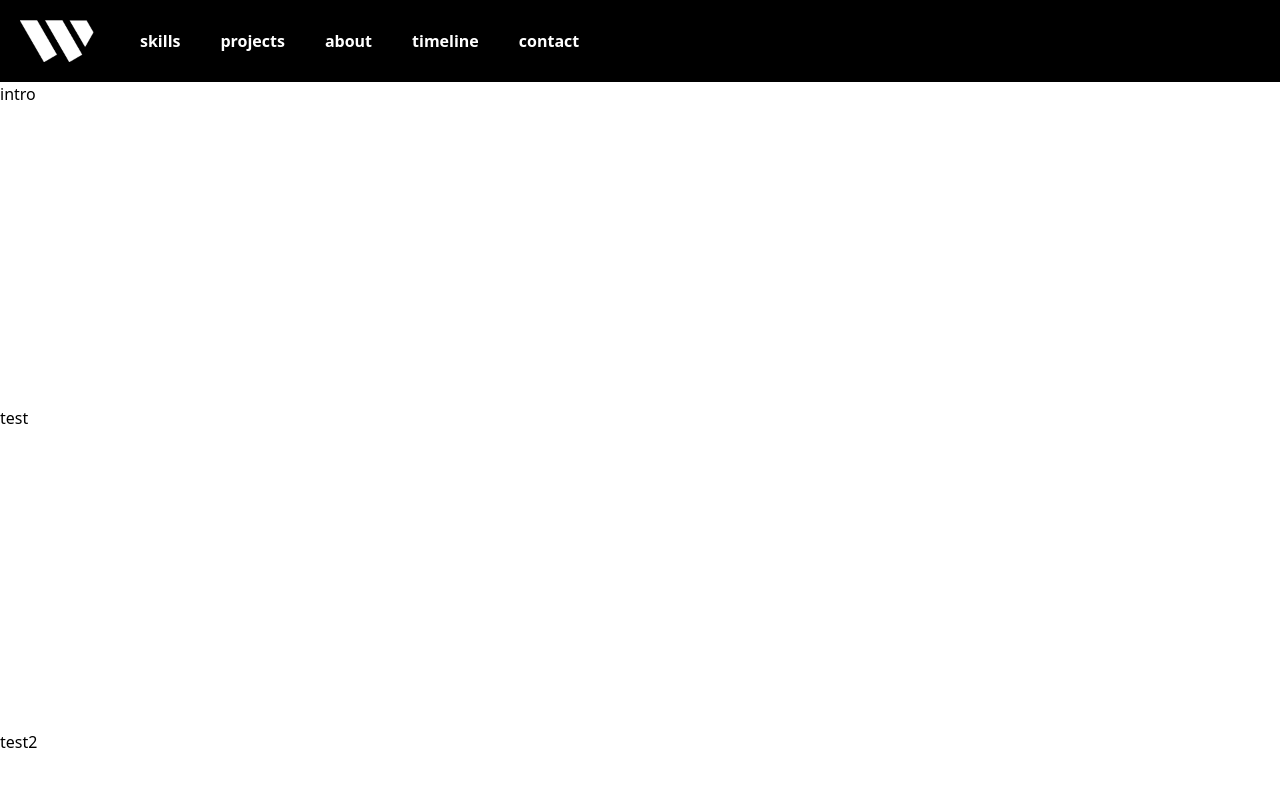
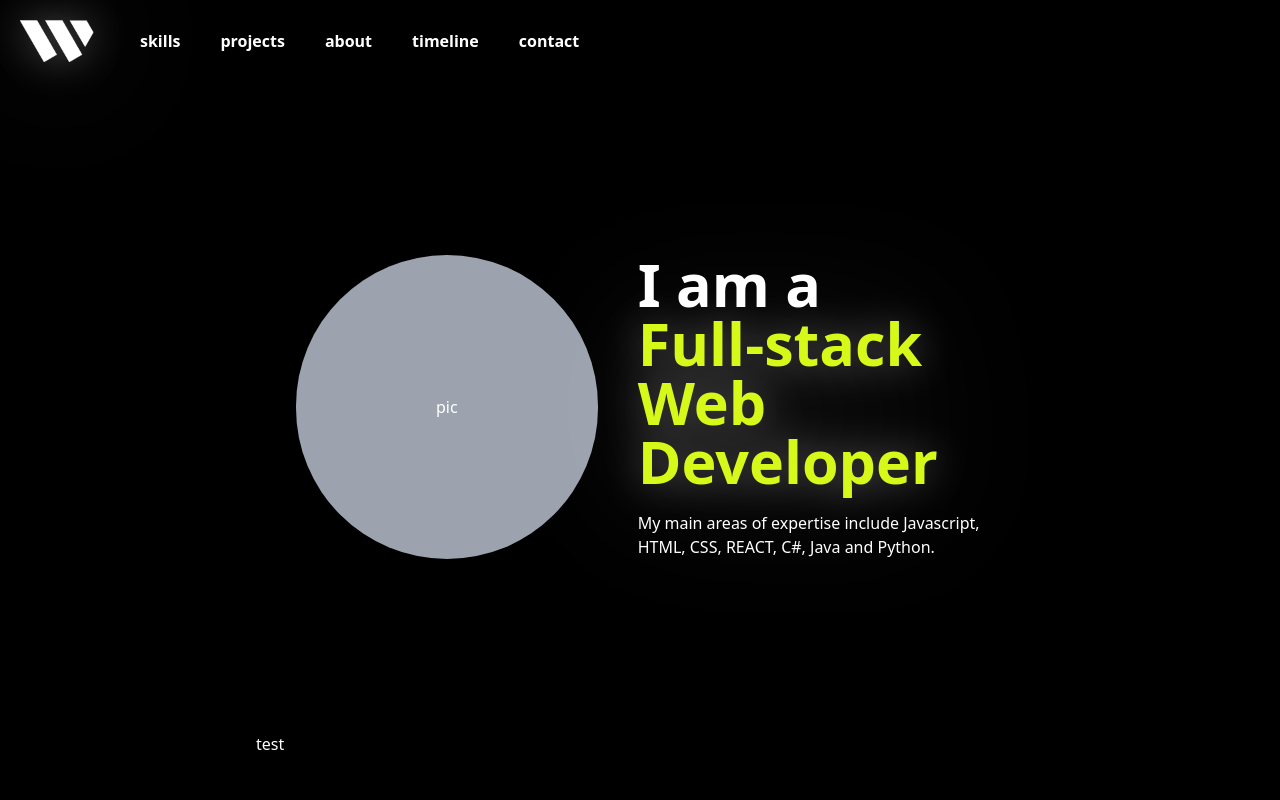
Before and after one commit to WoutDM/Resume, a React (Create React App) app: page / in a window 1280 px wide. Shown: the top 800 px of the page. Built offline with nearby package versions, Linux system fonts and the light colour scheme.

Commit message:
feat: simple intro & adding glow

```diff
--- a/src/App.css
+++ b/src/App.css
@@ -24,6 +24,10 @@
   color: white;
 }
 
+html, body {
+  height: 100vh;
+}
+
 .App-link {
   color: #61dafb;
 }
--- a/src/App.js
+++ b/src/App.js
@@ -5,7 +5,7 @@ import Index from './pages/homepage/Index';
 
 function App() {
   return (
-    <BrowserRouter class='w-full'>
+    <BrowserRouter>
       <Navbar/>
       <Index></Index>
     </BrowserRouter>
--- a/src/pages/homepage/Index.jsx
+++ b/src/pages/homepage/Index.jsx
@@ -1,12 +1,13 @@
+import Intro from "./sections/Intro";
+
 export default function Index() {
 
   return (
-    <>
-    <p className="mb-[300px]" id="intro">intro</p>
-    <p className="mb-[300px]" id="skills">test</p>
-    <p className="mb-[300px]" id="projects">test2</p>
-    <p className="mb-[500px]" id="aboutme">test3</p>
-    </>
-
+    <div class='bg-black px-[20%] text-white font-sans'>
+      <Intro></Intro>
+      <p className="mb-[300px]" id="skills">test</p>
+      <p className="mb-[300px]" id="projects">test2</p>
+      <p className="mb-[500px] bg-black" id="aboutme">test3</p>
+    </div>
   );
 }
--- /dev/null
+++ b/src/pages/homepage/sections/Intro.jsx
@@ -0,0 +1,15 @@
+export default function Intro() {
+
+  return (
+    <div id="skills" class='flex flex-row justify-center items-center h-[650px]'>
+      {/* <img src="" alt="" /> */}
+      <div class='p-[140px] m-10 bg-gray-400 rounded-full'>pic</div>
+      <div>
+        <h1 class='font-bold text-[370%] leading-none'>I am a</h1>
+        <h1 class='font-bold text-[370%] text-[#D6F919] leading-none drop-shadow-glow'>Full-stack Web Developer</h1>
+        <p class='pt-5'>My main areas of expertise include Javascript, HTML, CSS, REACT, C#, Java and Python.</p>
+      </div>
+    </div>
+
+  );
+}
--- a/src/pages/navbar/Navbar.jsx
+++ b/src/pages/navbar/Navbar.jsx
@@ -8,7 +8,7 @@ export default function Navbar() {
     <nav class='bg-black text-white w-[100%] flex flex-row px-5'>
       <div class='h-auto min-w-[50px] max-w-[80px]' id='navbar_logo'>
         <HashLink smooth to='/#top' >
-          <img id='start' class='my-5' src={W_logo_wit} alt="W_logo" />
+          <img id='start' class='my-5 drop-shadow-glow' src={W_logo_wit} alt="W_logo" />
         </HashLink>
         {/* <Link to='/'>
           <img class='w-24' src={W_logo_wit} alt="W_logo" />
--- a/tailwind.config.js
+++ b/tailwind.config.js
@@ -4,7 +4,14 @@ module.exports = {
     "./src/**/*.{js,jsx,ts,tsx}",
   ],
   theme: {
-    extend: {},
+    extend: {
+      dropShadow: {
+        glow: [
+          "0 0px 20px rgba(255,255, 255, 0.35)",
+          "0 0px 65px rgba(255, 255,255, 0.2)"
+        ]
+      }
+    }
   },
   plugins: [],
 }
```
Also changed, not shown: src/images/test.png (added).
